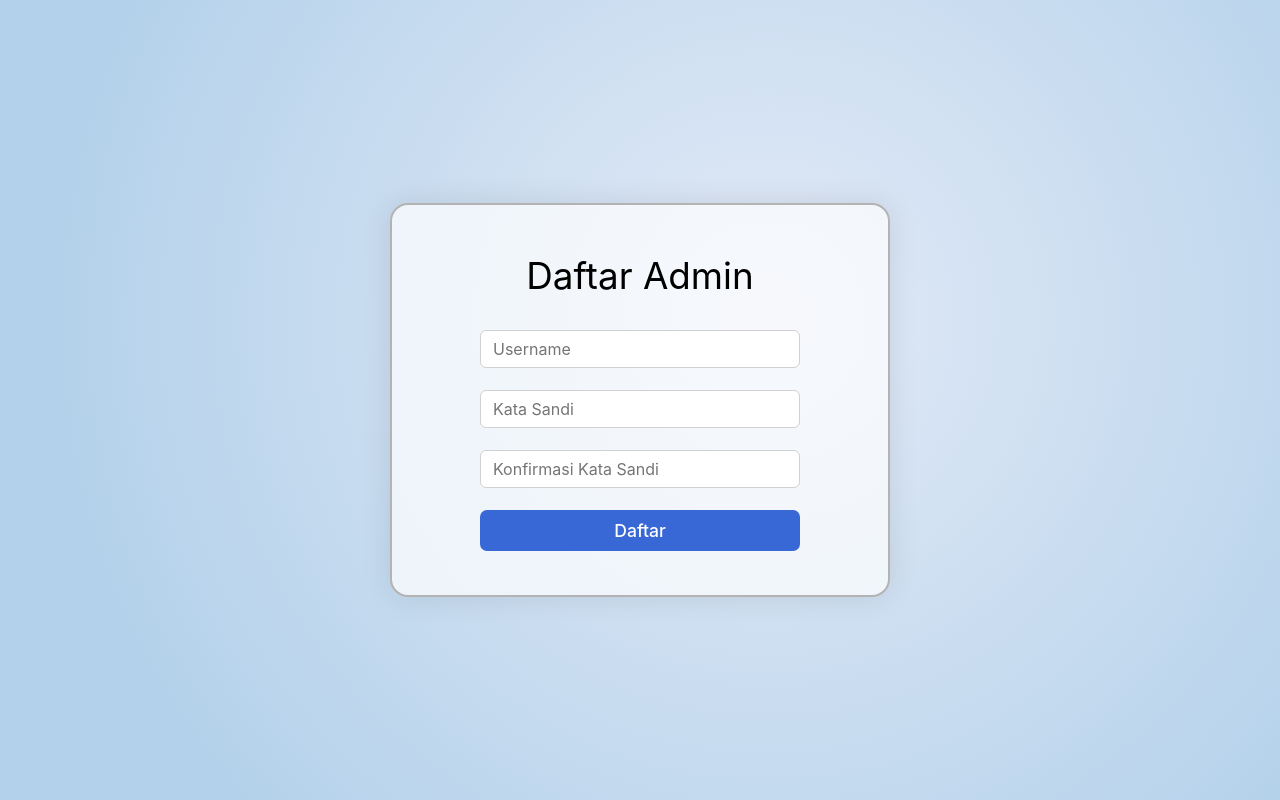
After one commit to Hafizh2006/Proyek-Website-Toko-Buku, a PHP site: page /Proyek-Website-Toko-Buku/admins/signupadmin.php in a window 1280 px wide. The commit adds this page. Run offline with PHP 8.4, Linux system fonts and the light colour scheme.

Commit message:
page baru untuk login dan daftar admin

```diff
--- /dev/null
+++ b/Assets/Css/signupadmin.css
@@ -0,0 +1,114 @@
+* {
+  box-sizing: border-box;
+  margin: 0;
+  padding: 0;
+  font-family: 'Poppins', 'Inter', sans-serif;
+}
+
+.sign-up-page {
+  background: radial-gradient(circle at 60% 40%, #e3eaf7 0%, #b3d1ea 80%);
+  height: 100vh;
+  display: flex;
+  justify-content: center;
+  align-items: center;
+}
+
+.form-card {
+  background: rgba(255,255,255,0.7);
+  border-radius: 18px;
+  box-shadow: 0 0 30px 0 rgba(0,0,0,0.10);
+  padding: 48px 40px 32px 40px;
+  width: 500px;
+  max-width: 90vw;
+  border: 2px solid #b3b3b3;
+  display: flex;
+  flex-direction: column;
+  align-items: center;
+}
+
+.title {
+  font-size: 2.3rem;
+  font-weight: 400;
+  margin-bottom: 32px;
+  text-align: center;
+}
+
+.form-control{
+    width: 320px;
+  max-width: 100%;
+  padding: 8px 12px;
+  border: 1.5px solid #d1d1d1;
+  border-radius: 6px;
+  font-size: 1rem;
+  margin-bottom: 4px;
+  transition: border 0.2s;
+}
+
+.signup-form input {
+  width: 100%;
+  padding: 12px 16px;
+  border-radius: 8px;
+  border: 1px solid #B3B3B3;
+  font-size: 16px;
+  background: #ffffff;
+}
+
+.signup-form input:focus {
+  outline: none;
+  border-color: #3a59d1;
+  box-shadow: 0 0 5px rgba(58, 89, 209, 0.5);
+}
+
+.signup-form button {
+  width: 100%;
+  padding: 12px;
+  background: #3a59d1;
+  color: #ffffff;
+  font-size: 18px;
+  font-weight: 600;
+  border: none;
+  border-radius: 10px;
+  cursor: pointer;
+  transition: background-color 0.3s ease;
+}
+
+.signup-form button:hover {
+  background: #2c48b4;
+}
+
+.form-control{
+    width: 320px;
+  max-width: 100%;
+  padding: 8px 12px;
+  border: 1.5px solid #d1d1d1;
+  border-radius: 6px;
+  font-size: 1rem;
+  margin-bottom: 4px;
+  transition: border 0.2s;
+}
+
+.button-sign{
+    width: 100%;
+  background: #3867d6;
+  color: #fff;
+  border: none;
+  border-radius: 7px;
+  padding: 10px 0;
+  font-size: 1.1rem;
+  font-weight: 500;
+  margin-bottom: 12px;
+  cursor: pointer;
+  transition: background 0.2s;
+}
+
+.form-group {
+  width: 100%;
+  margin-bottom: 18px;
+  display: flex;
+  flex-direction: column;
+  align-items: flex-start;
+}
+
+.button-sign:hover{
+    background: #274b8c;
+}
--- /dev/null
+++ b/admins/signupadmin.php
@@ -0,0 +1,35 @@
+<!DOCTYPE html>
+<html lang="en">
+<head>
+    <meta charset="UTF-8">
+    <meta name="viewport" content="width=device-width, initial-scale=1.0">
+    <title>Daftar Admin</title>
+    <link rel="stylesheet" href="../Assets/Css/signupadmin.css">
+</head>
+<body>
+    <div class="sign-up-page">
+        <div class="form-card">
+        <h1 class="title">Daftar Admin</h1>
+
+        <form method="post">
+            <div class="form-group">
+                <input type="text" class="form-control" id="username" name="usernamae" placeholder="Username" required>
+
+            </div>
+
+            <div class="form-group">
+                <input type="password" class="form-control" id="password" name="password" placeholder="Kata Sandi" required>
+            </div>
+
+            <div class="form-group">
+                <input type="password" class="form-control" id="confirm_password" name="confirm_password" placeholder="Konfirmasi Kata Sandi" required>
+            </div>
+
+            <button name="submit" class="button-sign" type="submit">Daftar</button>
+
+        </form>
+
+        </div>
+    </div>
+</body>
+</html>
```
Also changed, not shown: Assets/Css/loginstyle.css (added, +121 -0 lines), admins/loginAdmin.php (+24 -32 lines).
